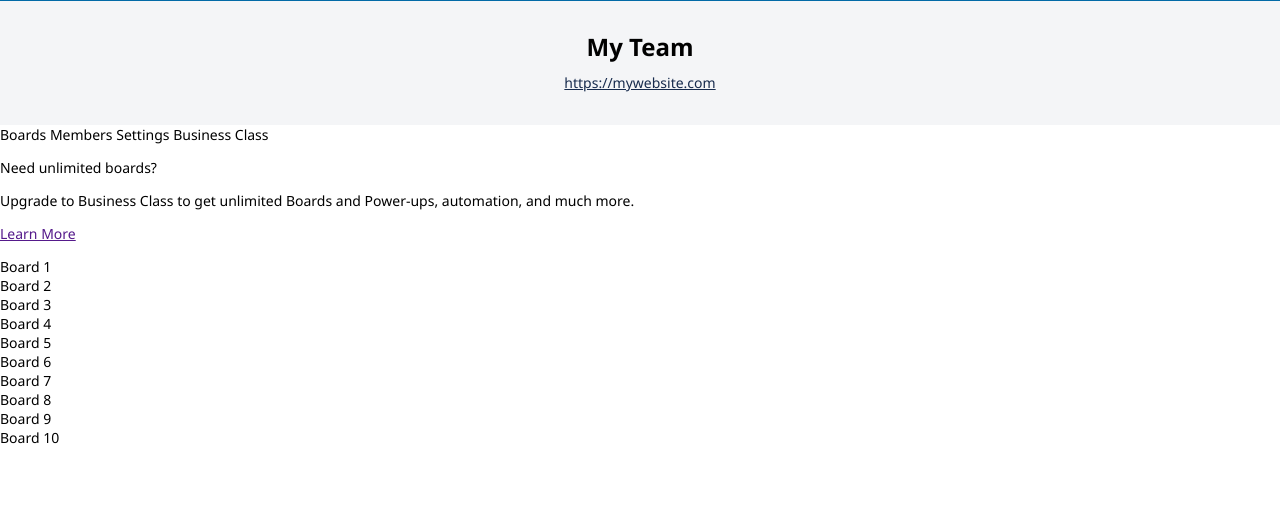
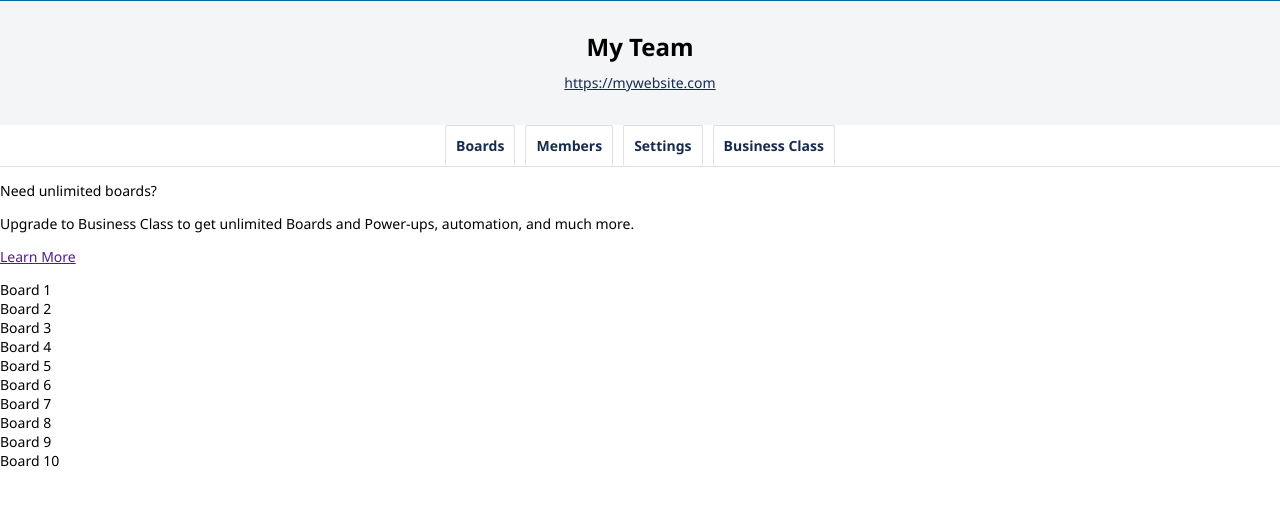
Before and after one commit to Ruben2691/trello-practice, a plain HTML site: page index.html in a window 1280 px wide. Shown: the part 43-548 px from the top of the page. Drawn offline with Linux system fonts and the light colour scheme.

Commit message:
p3 complete

```diff
--- a/main.css
+++ b/main.css
@@ -24,6 +24,27 @@
   font-family:'Segoe UI', 'Roboto', 'Noto Sans', 'Ubuntu', 'Droid Sans', 'Helvetica Neue', sans-serif;
   margin: 0px;
  }
+ .tabbed-nav__group {
+  display: flex;
+  justify-content: center;
+  border-bottom: 1px solid #dfe1e6 ;
+ }
+ .tabbed-nav__link {
+ background-color: white;
+ border:1px solid #dfe1e6 ;
+ border-bottom: 0;
+ border-radius: 2px;
+ font-weight: bold;
+ line-height: 20px;
+ padding:10px;
+ margin: 0 5px;
+ color: #172b4d;
+ }
+ @media screen and (max-width: 500px) {
+  .tabbed-nav__group , .tabbed-nav__link{
+    display: block;
+  }
+  }
 
  @media screen and (max-width: 730px) {
   #search{
```
